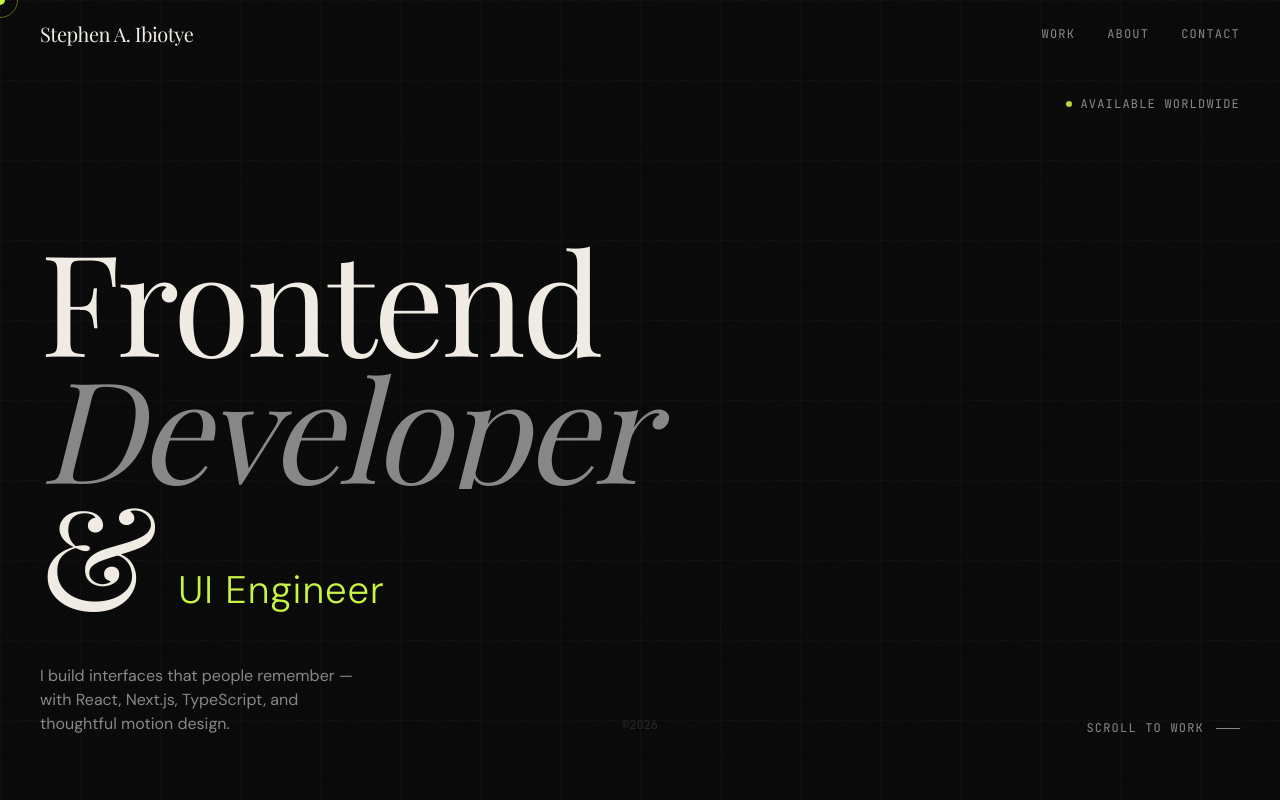
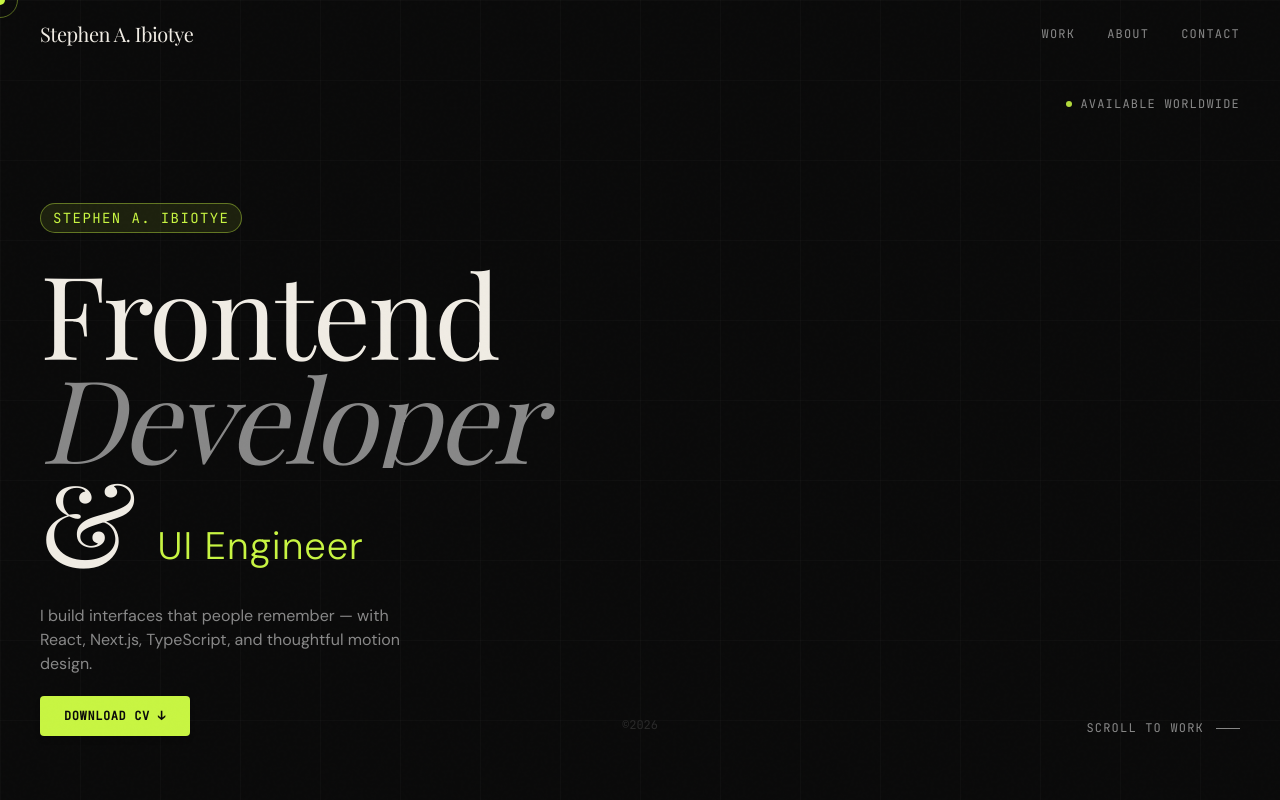
Before and after one commit to rapheallzz/ajibade-port, a Next.js app: page / in a window 1280 px wide. Shown: the top 800 px of the page. Built offline with nearby package versions, Linux system fonts and the light colour scheme; a web font is replaced by a local one.

Commit message:
feat: add prominent author name and Download CV button to Hero section
Co-authored-by: rapheallzz <70053913+rapheallzz@users.noreply.github.com>

```diff
--- a/components/Hero.tsx
+++ b/components/Hero.tsx
@@ -32,9 +32,16 @@ export default function Hero() {
         </span>
       </div>
 
+      {/* Prominent Name Header */}
+      <div className="mb-4">
+        <span className="opacity-0-init anim-in inline-block font-mono text-xs md:text-sm text-accent uppercase tracking-widest border border-accent/40 bg-accent/10 px-3 py-1 rounded-full mb-3">
+          Stephen A. Ibiotye
+        </span>
+      </div>
+
       {/* Main headline */}
-      <div className="mb-12">
-        <h1 className="font-display text-[clamp(3.5rem,11vw,10rem)] leading-[0.9] text-bone tracking-tight">
+      <div className="mb-8">
+        <h1 className="font-display text-[clamp(3rem,9vw,8.5rem)] leading-[0.9] text-bone tracking-tight">
           <span className="opacity-0-init anim-in block overflow-hidden">
             <span className="block">Frontend</span>
           </span>
@@ -50,16 +57,29 @@ export default function Hero() {
         </h1>
       </div>
 
-      {/* Bottom row */}
+      {/* Description & Download CV Button */}
       <div className="flex flex-col md:flex-row md:items-end justify-between gap-8">
-        <p className="opacity-0-init anim-in font-sans text-fog text-sm md:text-base max-w-xs leading-relaxed">
-          I build interfaces that people remember — with React, Next.js,
-          TypeScript, and thoughtful motion design.
-        </p>
+        <div className="flex flex-col items-start gap-5 max-w-sm">
+          <p className="opacity-0-init anim-in font-sans text-fog text-sm md:text-base leading-relaxed">
+            I build interfaces that people remember — with React, Next.js,
+            TypeScript, and thoughtful motion design.
+          </p>
+
+          <a
+            href="/cv.pdf"
+            download="Stephen_A_Ibiotye_CV.pdf"
+            className="opacity-0-init anim-in inline-flex items-center gap-2 px-6 py-3 bg-accent text-ink font-mono text-xs uppercase tracking-wider font-semibold rounded hover:bg-bone transition-colors duration-300 shadow-md group"
+          >
+            <span>Download CV</span>
+            <span className="group-hover:translate-y-0.5 transition-transform duration-300">
+              ↓
+            </span>
+          </a>
+        </div>
 
         <button
           onClick={scrollToWork}
-          className="opacity-0-init anim-in group flex items-center gap-3 font-mono text-xs text-fog uppercase tracking-widest hover:text-accent transition-colors duration-300"
+          className="opacity-0-init anim-in group flex items-center gap-3 font-mono text-xs text-fog uppercase tracking-widest hover:text-accent transition-colors duration-300 self-start md:self-end"
         >
           <span>Scroll to work</span>
           <span className="block w-6 h-px bg-fog group-hover:bg-accent group-hover:w-12 transition-all duration-500" />
@@ -67,7 +87,7 @@ export default function Hero() {
       </div>
 
       {/* Decorative year */}
-      <div className="absolute bottom-16 left-1/2 -translate-x-1/2">
+      <div className="absolute bottom-16 left-1/2 -translate-x-1/2 hidden md:block">
         <span className="font-mono text-xs text-steel">©2026</span>
       </div>
     </section>
```
Also changed, not shown: 1 other file (tests, documents, lock files or other folders).
